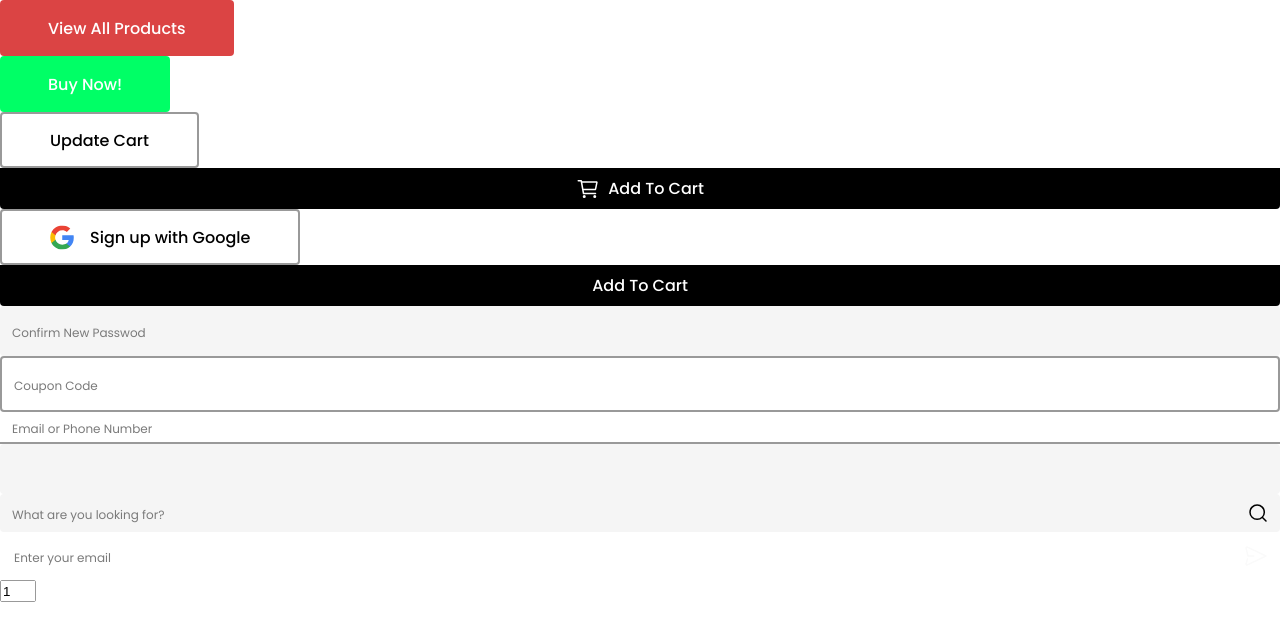
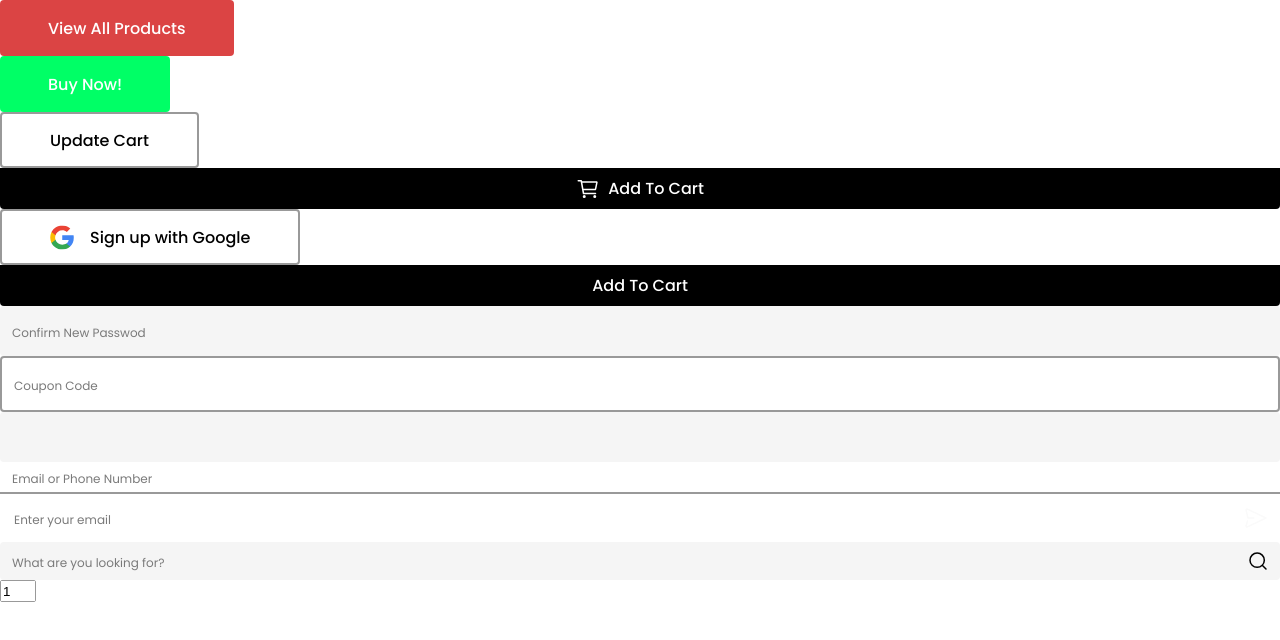
Before and after one commit to derevianko023/exclusive-shop-app, a React (Vite) app: page / in a window 1280 px wide. Shown: the top 640 px of the page. Built offline with nearby package versions, Linux system fonts and the light colour scheme.

Commit message:
update App.tsx

```diff
--- a/src/app/App.tsx
+++ b/src/app/App.tsx
@@ -52,7 +52,6 @@ const App = () => {
       <Input
         placeholder="Confirm New Passwod"
         borderStyle="none"
-        backgroundColor="gray"
         onChange={handleInputChange}
         inputType="text"
         inputWrapperHeight="l"
@@ -68,6 +67,13 @@ const App = () => {
       />
 
       <Input
+        borderStyle="none"
+        onChange={handleInputChange}
+        inputType="text"
+        inputWrapperHeight="l"
+      />
+
+      <Input
         placeholder="Email or Phone Number"
         borderStyle="bottom"
         backgroundColor="none"
@@ -77,32 +83,23 @@ const App = () => {
       />
 
       <Input
-        borderStyle="none"
-        backgroundColor="gray"
+        icon={<SendIcon />}
+        placeholder="Enter your email"
+        borderStyle="all"
+        borderColor="white"
+        backgroundColor="none"
         onChange={handleInputChange}
-        inputType="text"
-        inputWrapperHeight="l"
+        inputType="email"
+        inputWrapperHeight="m"
       />
 
       <Input
         icon={<SearchIcon />}
         placeholder="What are you looking for?"
         borderStyle="none"
-        backgroundColor="gray"
         onChange={handleInputChange}
         inputType="text"
         inputWrapperHeight="s"
-      />
-
-      <Input
-        icon={<SendIcon />}
-        placeholder="Enter your email"
-        borderStyle="all"
-        borderColor="white"
-        backgroundColor="none"
-        onChange={handleInputChange}
-        inputType="text"
-        inputWrapperHeight="m"
       />
 
       <NumberInput onChange={handleNumberInputChange} />
--- a/src/shared/ui/Input/Input.module.scss
+++ b/src/shared/ui/Input/Input.module.scss
@@ -76,3 +76,9 @@
 .whiteBorderColor {
   border-color: $whiteColor;
 }
+.noneBackgroundColor {
+  background-color: transparent;
+}
+.grayBackgroundColor {
+  background-color: $inputBgColor;
+}
--- a/src/shared/ui/Input/Input.tsx
+++ b/src/shared/ui/Input/Input.tsx
@@ -1,5 +1,5 @@
 // react
-import { ReactNode, FC, CSSProperties } from "react";
+import { ReactNode, FC } from "react";
 // libs
 import classnames from "classnames";
 // styles
@@ -38,14 +38,13 @@ export const Input: FC<InputProps> = ({
     [styles.blackBorderColor]: borderColor === "black",
     [styles.grayBorderColor]: borderColor === "gray",
     [styles.whiteBorderColor]: borderColor === "white",
+    [styles.noneBackgroundColor]: backgroundColor === "none",
+    [styles.grayBackgroundColor]: backgroundColor === "gray",
 
   });
-  const divStyle: CSSProperties = {
-    backgroundColor: backgroundColor === "gray" ? "#f5f5f5" : "transparent",
-  };
 
   return (
-    <div className={divClasses} style={divStyle}>
+    <div className={divClasses}>
       <input
         placeholder={placeholder}
         className={styles.Input}
```
